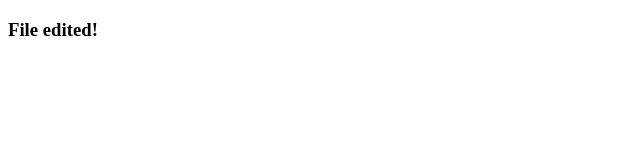
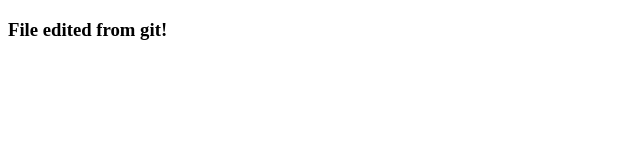
Before and after one commit to toskypd/jenkin, a website: page public/index.html in a window 1280 px wide. Shown: the full height of the page, 0-640 px from the left. Drawn offline with Linux system fonts and the light colour scheme.

Commit message:
Update index.html

```diff
--- a/public/index.html
+++ b/public/index.html
@@ -6,6 +6,6 @@
     <title>Jenkins</title>
 </head>
 <body>
-    <h3>File edited!</h3>
+    <h3>File edited from git!</h3>
 </body>
 </html>
```
